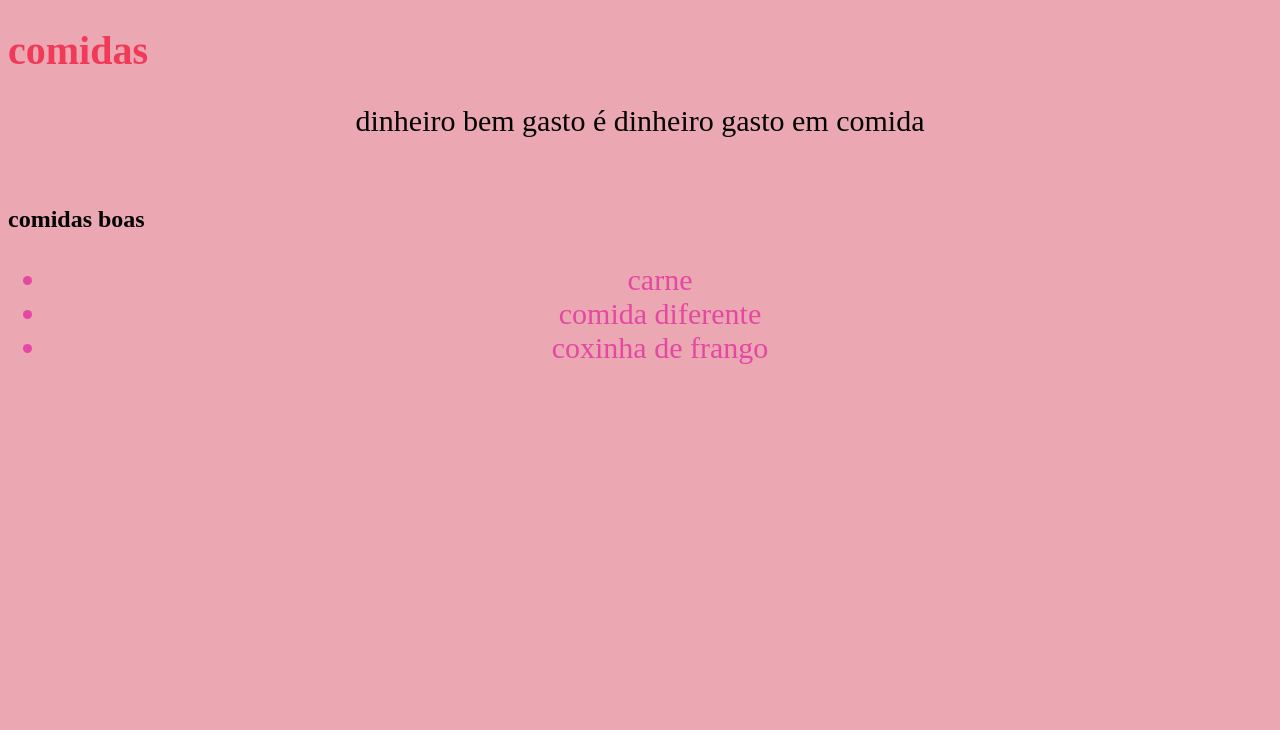
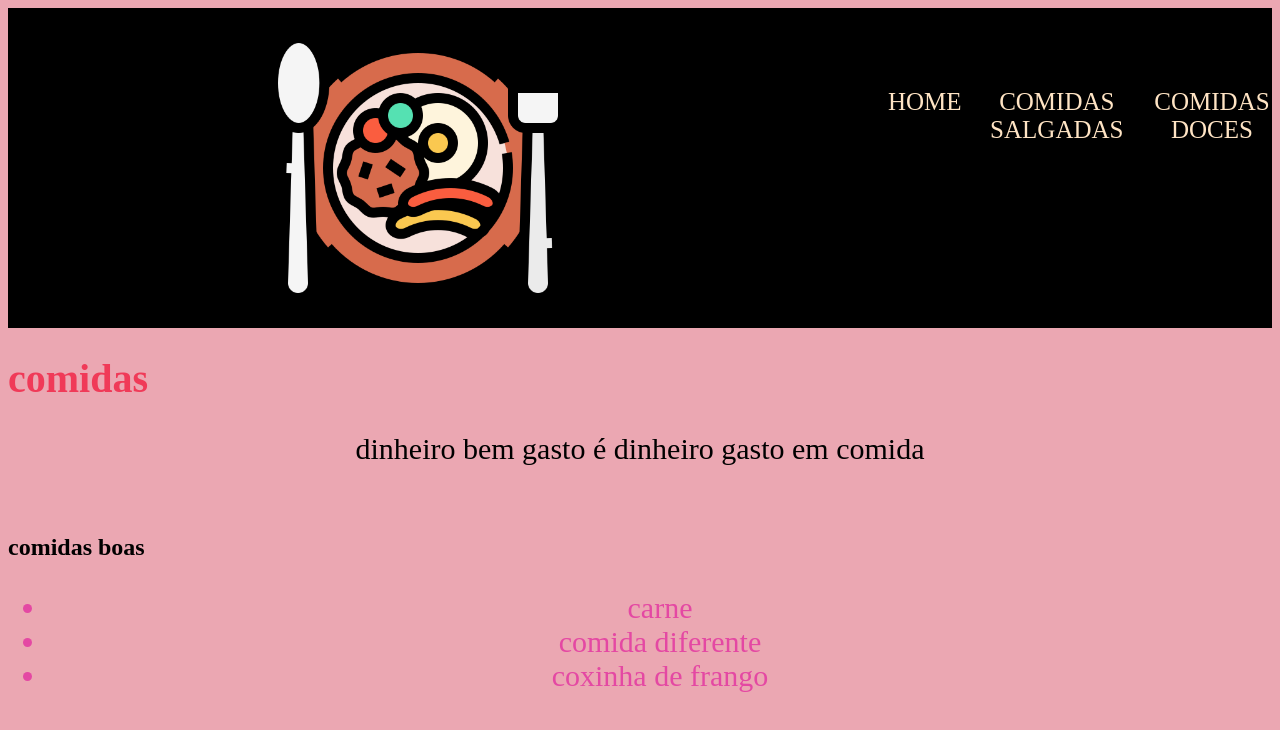
Before and after one commit to dhiullyvitoria/atividade1, a plain HTML site: page index.html in a window 1280 px wide. Drawn offline with Linux system fonts and the light colour scheme.

Commit message:
Add files via upload

```diff
--- a/index.html
+++ b/index.html
@@ -7,6 +7,15 @@
     <link rel="stylesheet" href="style.css">
 </head>
 <body>
+    <header class="cabecalho">
+      <img class="logoimg" src="icone.png" alt="">
+      <ul class="listacabecalho">
+        <li class="itemlistacabecalho">home</li>
+        <li class="itemlistacabecalho">comidas salgadas</li>
+        <li class="itemlistacabecalho">comidas doces</li>
+      </ul>
+    </header>
+
     <h1>comidas</h1>
     <p>dinheiro bem gasto é dinheiro gasto em comida</p>
     <img src="churrasco" alt="">
--- a/style.css
+++ b/style.css
@@ -25,3 +25,19 @@ li{
     font-size: 30px;
     color:rgb(228, 72, 163)
 }
+.cabecalho{
+    background-color: black;
+    display: flex;
+}
+.listacabecalho{
+    display: flex;
+    margin-left: 250px;
+    margin-top: 80px;
+}
+.itemlistacabecalho{
+    color: bisque;
+    padding-left: 20px;
+    text-transform: uppercase;
+    font-size: 25px;
+    list-style: none;
+}
```
Also changed, not shown: icone.png (added).
